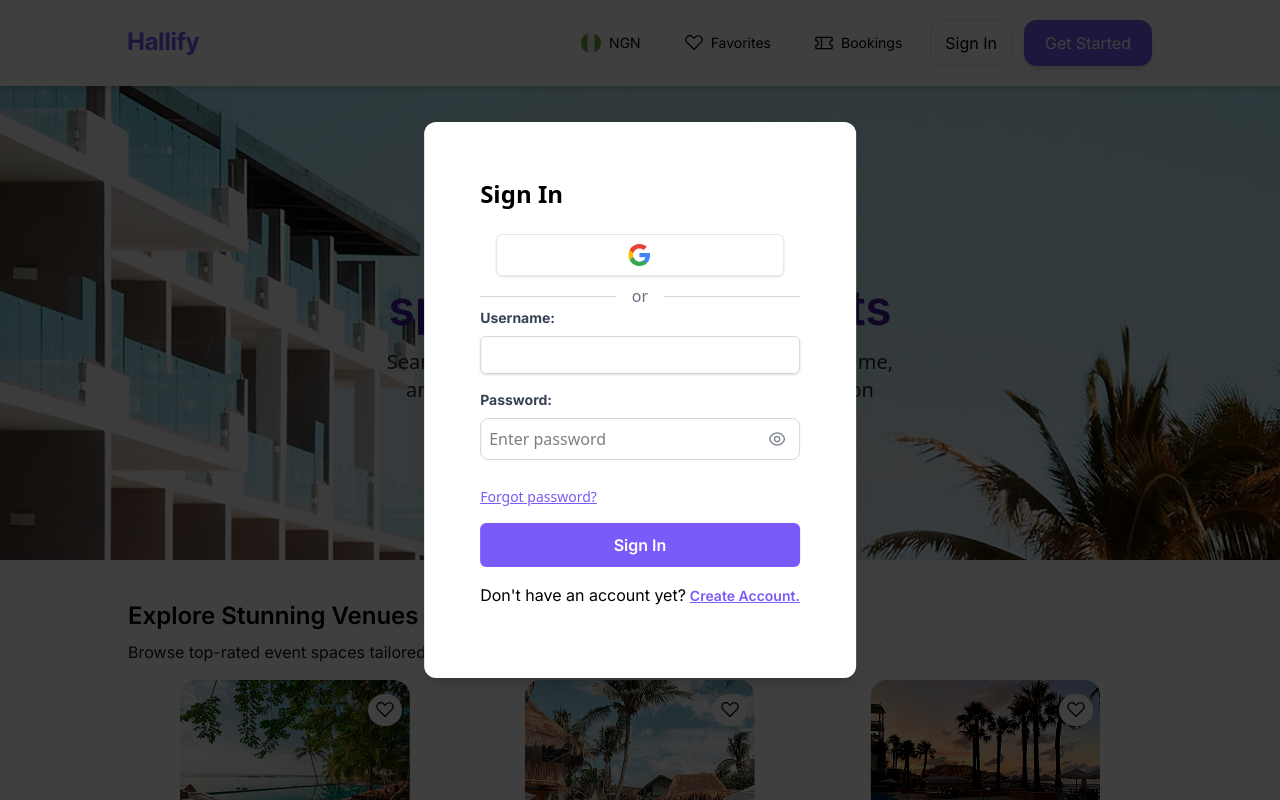
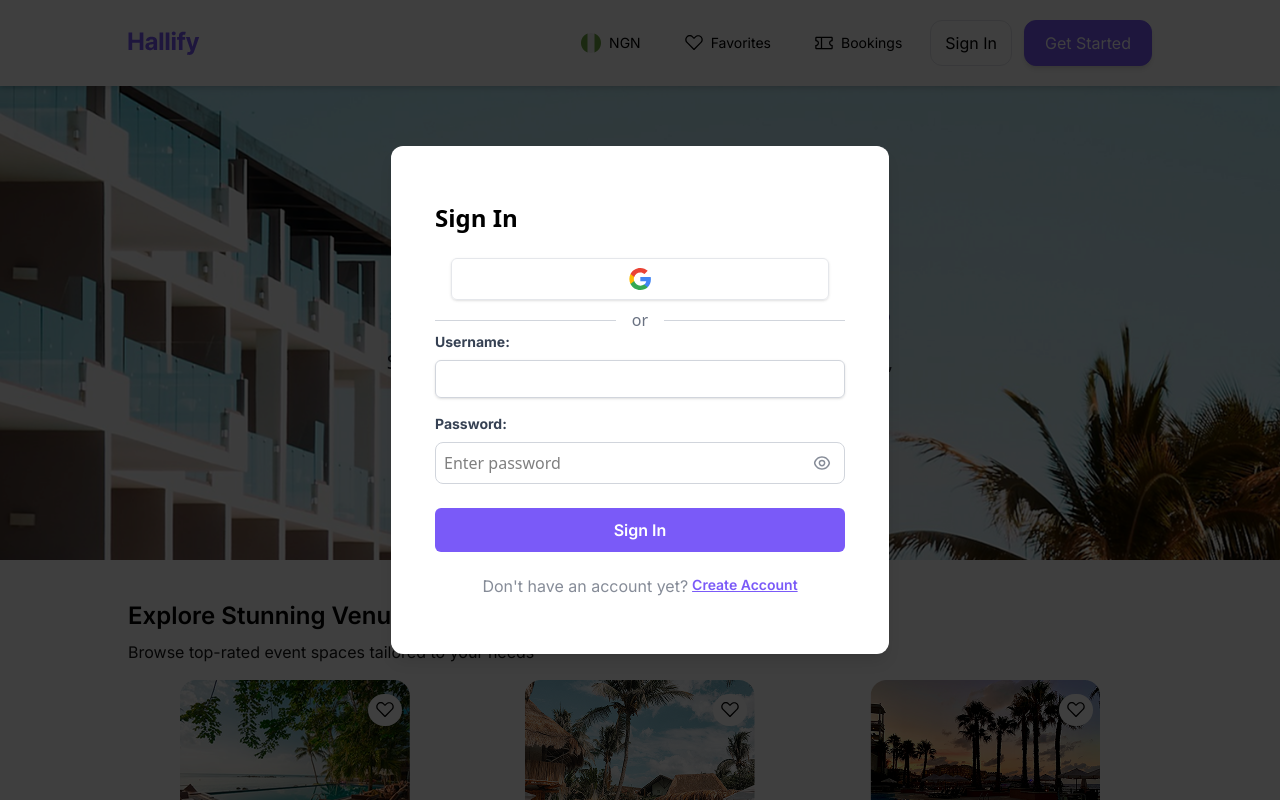
Before and after one commit to sam-c14/hallify-frontend, a React (Vite) app: page / in a window 1280 px wide. Both pictures are taken after a click on the button "Sign In". Shown: the top 800 px of the page. Built offline with nearby package versions, Linux system fonts and the light colour scheme.

Commit message:
Start api integration

```diff
--- a/src/components/SignInModal.jsx
+++ b/src/components/SignInModal.jsx
@@ -2,13 +2,20 @@ import React, { useState } from "react";
 import DividerWithText from "./DividerWithText";
 import Google from "../assets/icons/google";
 import PasswordInput from "./PasswordInput";
+import { post } from "../utils/axios";
+import { toast } from "react-toastify";
+import { useNavigate } from "react-router";
+import Spinner from "./Spinner";
 
 const SignInModalContent = ({ onClose, isSignUp = true }) => {
+  const navigate = useNavigate();
+  const [loading, setLoading] = useState(false);
   const [form, setForm] = useState({
     username: "",
     email: "",
     password: "",
   });
+  const [authState, setAuthState] = useState(isSignUp ? "sign-up" : "sign-in");
 
   const handleFormChange = (key, value) => {
     setForm((prev) => {
@@ -19,9 +26,29 @@ const SignInModalContent = ({ onClose, isSignUp = true }) => {
     });
   };
 
+  const handleSubmit = async (e) => {
+    e.preventDefault();
+    setLoading(true);
+    const baseUrl = authState === "sign-up" ? "/auth/signup/" : "/auth/login/";
+
+    try {
+      const response = await post(baseUrl, form);
+      toast.success("Successfully logged in");
+      navigate("/bookings");
+      console.log(response);
+    } catch (error) {
+      console.log(error);
+      toast.error("There was an error signing you in");
+    } finally {
+      setLoading(false);
+    }
+  };
+
   return (
-    <div className="bg-white p-8 w-full">
-      <h2 className="text-2xl font-bold mb-4">Sign {isSignUp ? "Up" : "In"}</h2>
+    <div className="bg-white py-8 px-5 w-full sm:min-w-[450px]">
+      <h2 className="text-2xl font-bold mb-4">
+        Sign {authState === "sign-up" ? "Up" : "In"}
+      </h2>
       <div className="flex items-center p-2">
         <button
           className="shadow appearance-none border rounded-md w-full px-3 mx-2 py-2 grid place-items-center border-gray-200 hover:bg-purple-500 transition-colors"
@@ -34,6 +61,7 @@ const SignInModalContent = ({ onClose, isSignUp = true }) => {
         <DividerWithText text={"or"} />
       </div>
 
+      <form onSubmit={handleSubmit}>
         <div className="mb-4">
           <label
             htmlFor="text"
@@ -45,11 +73,13 @@ const SignInModalContent = ({ onClose, isSignUp = true }) => {
             type="text"
             id="user_name"
             value={form.username}
-          onChange={({ target }) => handleFormChange("username", target.value)}
+            onChange={({ target }) =>
+              handleFormChange("username", target.value)
+            }
             className="shadow appearance-none border border-gray-300 rounded-md w-full py-2 px-3 text-gray-700 leading-tight focus:outline-none focus:shadow-outline"
           />
         </div>
-      {isSignUp && (
+        {authState === "sign-up" && (
           <div className="mb-4">
             <label
               htmlFor="email"
@@ -75,10 +105,19 @@ const SignInModalContent = ({ onClose, isSignUp = true }) => {
           </label>
           <PasswordInput
             value={form.password}
-          onChange={({ target }) => handleFormChange("password", target.value)}
+            onChange={({ target }) =>
+              handleFormChange("password", target.value)
+            }
           />
         </div>
         <button
+          className="bg-purple-500 grid place-items-center font-inter hover:bg-purple-700 text-white font-semibold py-2.5 w-full rounded-md focus:outline-none focus:shadow-outline"
+          type="submit"
+        >
+          {loading ? <Spinner size={25} /> : "Sign In"}
+        </button>
+      </form>
+      {/* <button
         type="button" // Use type="button" to prevent form submission
         className="inline-block align-baseline font-normal text-sm text-purple-500 hover:text-purple-800 focus:outline-none mb-4 underline" // Tailwind classes for text button style
         onClick={() => {
@@ -87,31 +126,22 @@ const SignInModalContent = ({ onClose, isSignUp = true }) => {
         }}
       >
         Forgot password?
-      </button>
-      <div className="flex items-center mb-2">
-        <button
-          className="bg-purple-500 font-inter hover:bg-purple-700 text-white font-semibold py-2.5 w-full rounded-md focus:outline-none focus:shadow-outline"
-          type="button"
-        >
-          Sign In
-        </button>
-      </div>
-      <div className="flex gap-x-1 mt-4">
-        <span className="font-inter">Don't have an account yet?</span>{" "}
-        <div>
+      </button> */}
+      <div className="flex gap-x-1 items-center mt-5 justify-center">
+        <span className="font-inter text-[#868C98] mt-0.5">
+          {authState === "sign-up"
+            ? "Already have an account?"
+            : "Don't have an account yet?"}
+        </span>{" "}
         <button
           type="button" // Use type="button" to prevent form submission
-            className="inline-block font-inter align-baseline font-semibold text-sm text-purple-500 hover:text-purple-800 focus:outline-none mb-4 underline" // Tailwind classes for text button style
-            onClick={() => {
-              alert(
-                "Forgot password clicked! (Functionality to be implemented)"
-              ); // Placeholder action
-              // In a real app, you'd trigger password reset logic here
-            }}
+          className="inline-block font-inter align-baseline font-semibold text-sm text-purple-500 hover:scale-105 focus:outline-none underline" // Tailwind classes for text button style
+          onClick={() =>
+            setAuthState(authState === "sign-up" ? "sign-in" : "sign-up")
+          }
         >
-            Create Account.
+          {authState === "sign-up" ? "Sign in" : "Create Account"}
         </button>
-        </div>
       </div>
     </div>
   );
--- /dev/null
+++ b/src/components/Spinner.jsx
@@ -0,0 +1,18 @@
+import React from "react";
+
+const Spinner = ({ size = 40 }) => {
+  return (
+    <div
+      className="animate-spin rounded-full border-[2.5px] border-t-transparent"
+      style={{
+        width: `${size}px`,
+        height: `${size}px`,
+        borderTopColor: "#FCAF45",
+        borderRightColor: "#E1306C",
+        borderBottomColor: "#C13584",
+      }}
+    />
+  );
+};
+
+export default Spinner;
--- a/src/utils/axios.js
+++ b/src/utils/axios.js
@@ -1,8 +1,7 @@
 import axios from "axios";
 
 // Base API URL (change as needed)
-const API_BASE_URL =
-  process.env.NEXT_PUBLIC_API_URL || "https://api.example.com";
+const API_BASE_URL = "https://hallbackend.onrender.com";
 
 const logoutUser = () => {
   console.log("Session expired. Logging out...");
@@ -31,7 +30,7 @@ axiosInstance.interceptors.response.use(
 );
 
 // **Reusable API functions**
-export const apiGet = async (url, params = {}) => {
+export const get = async (url, params = {}) => {
   try {
     const response = await axiosInstance.get(url, { params });
     return response.data;
@@ -41,7 +40,7 @@ export const apiGet = async (url, params = {}) => {
   }
 };
 
-export const apiPost = async (url, data) => {
+export const post = async (url, data) => {
   try {
     const response = await axiosInstance.post(url, data);
     return response.data;
@@ -51,7 +50,7 @@ export const apiPost = async (url, data) => {
   }
 };
 
-export const apiPut = async (url, data) => {
+export const put = async (url, data) => {
   try {
     const response = await axiosInstance.put(url, data);
     return response.data;
@@ -61,7 +60,7 @@ export const apiPut = async (url, data) => {
   }
 };
 
-export const apiPatch = async (url, data) => {
+export const patch = async (url, data) => {
   try {
     const response = await axiosInstance.patch(url, data);
     return response.data;
```
Lines whose indentation alone changed are shown as unchanged.
